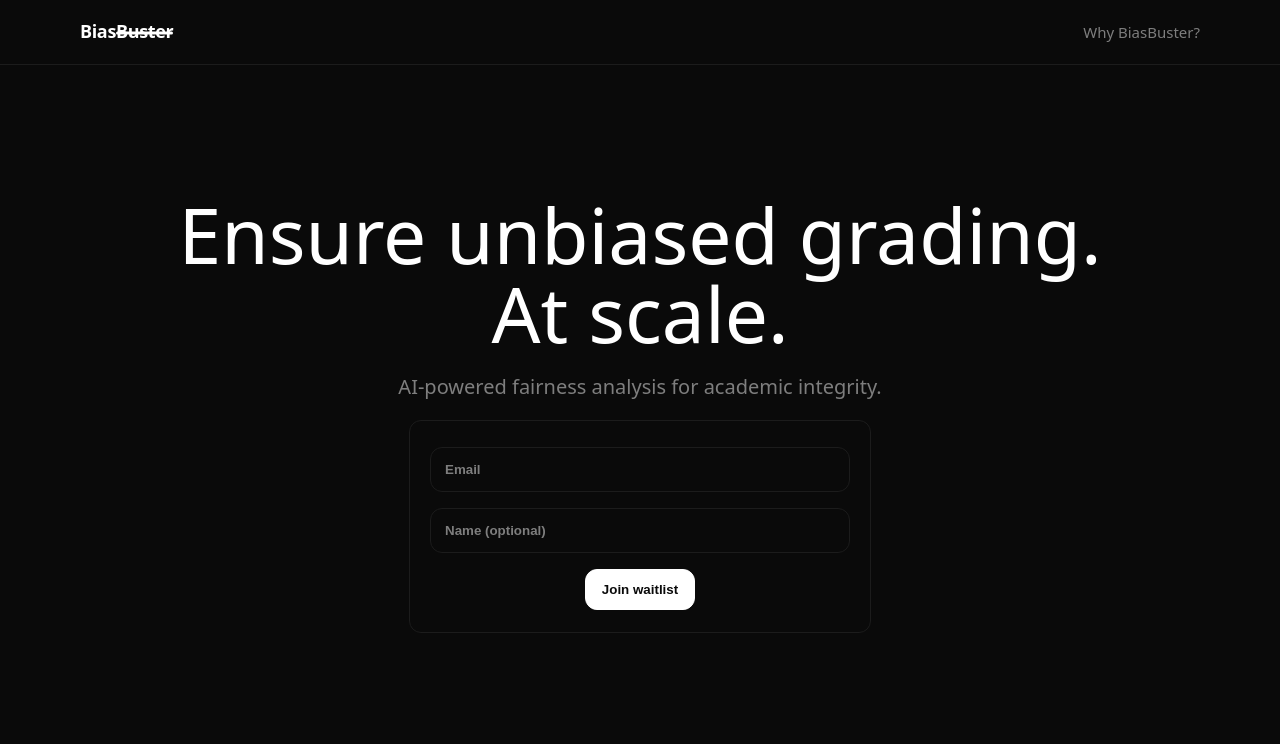
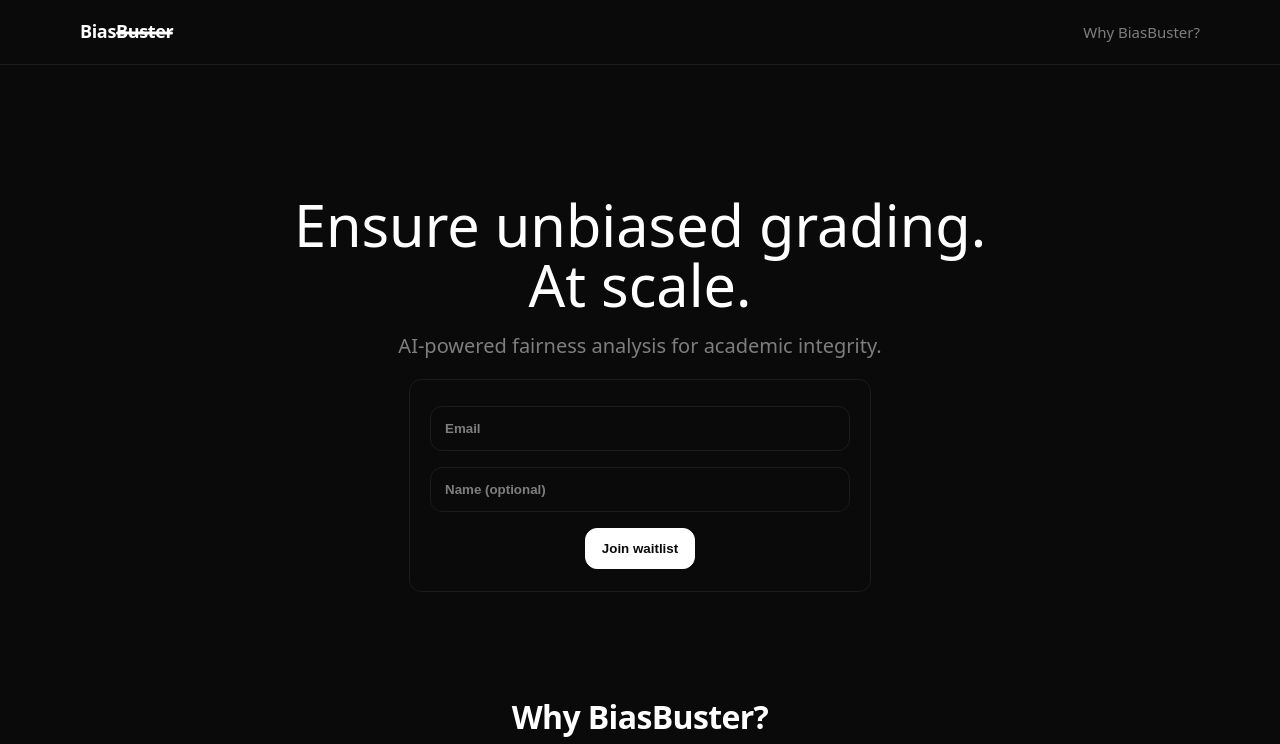
Before and after one commit to DVD248/biasbuster, a plain HTML site: page index.html in a window 1280 px wide. Shown: the top 744 px of the page. Drawn offline with Linux system fonts and the light colour scheme.

Commit message:
Update index.html

```diff
--- a/index.html
+++ b/index.html
@@ -55,11 +55,10 @@
     section { padding: 50px 0; }
     h1, h2, h3 { margin: 0 0 14px; letter-spacing: -0.02em; }
     h1 {
-      font-size: clamp(50px, 6vw, 96px);
-      margin-bottom: 18px;
-      line-height: 1.03;
+      font-size: clamp(40px, 4.5vw, 80px);
+      margin-bottom: 14px;
+      line-height: 1.05;
       font-weight: 500;
-      letter-spacing: -0.015em;
     }
     h2 { font-size: clamp(22px, 4vw, 32px); }
     p { margin: 0 0 18px; }
```
